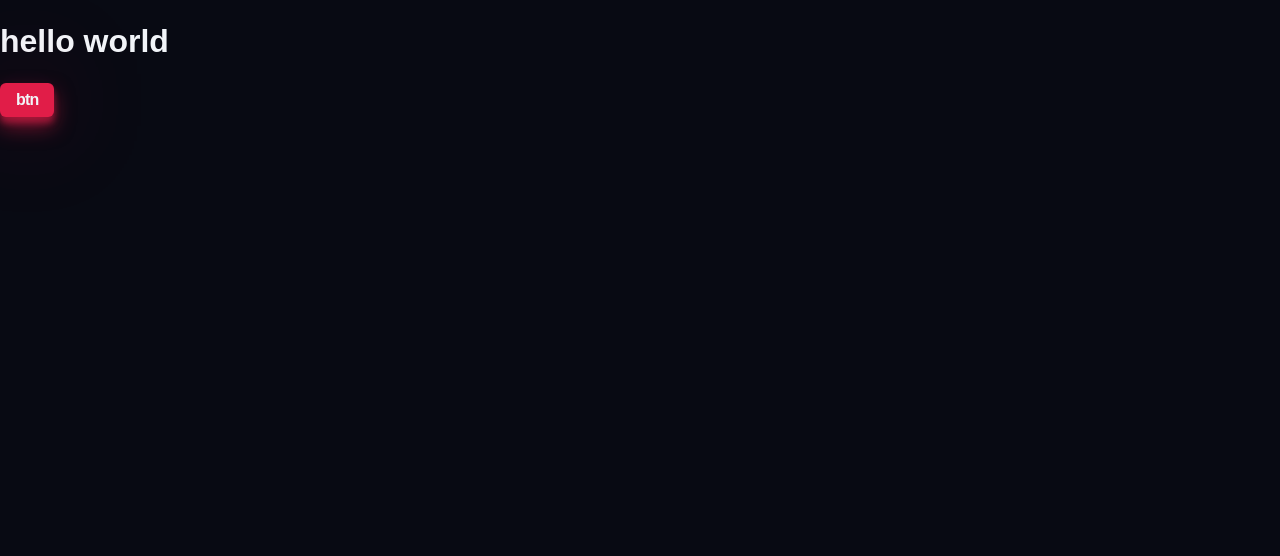
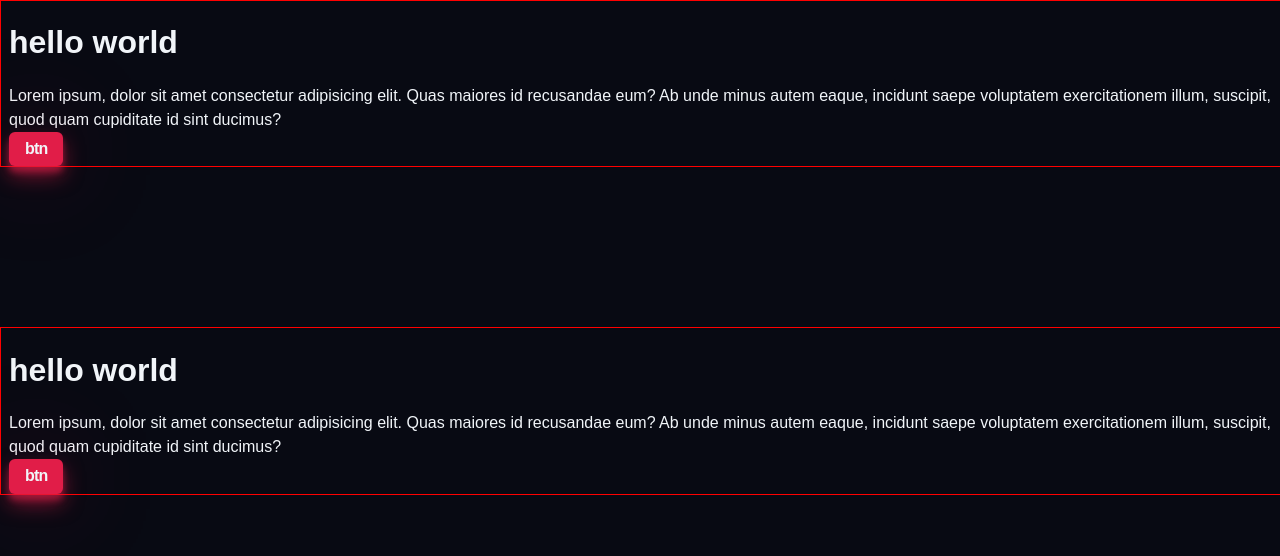
Before and after one commit to amanmulani09/Portfolio-RWD, a website built with Vite: page index.html in a window 1280 px wide. Built offline with nearby package versions, Linux system fonts and the light colour scheme; a web font is replaced by a local one.

Commit message:
feat:created responsive containers for each break-point

```diff
--- a/index.html
+++ b/index.html
@@ -8,8 +8,17 @@
   </head>
   <body>
     <div id="app">
-      <h1>hello world</h1>
-      <button class="btn"> btn </button>
+      <article class="container">
+        <h1>hello world</h1>
+        <p>Lorem ipsum, dolor sit amet consectetur adipisicing elit. Quas maiores id recusandae eum? Ab unde minus autem eaque, incidunt saepe voluptatem exercitationem illum, suscipit, quod quam cupiditate id sint ducimus?</p>
+        <button class="btn"> btn </button>
+      </article>
+      <article class="container section">
+        <h1>hello world</h1>
+        <p>Lorem ipsum, dolor sit amet consectetur adipisicing elit. Quas maiores id recusandae eum? Ab unde minus autem eaque, incidunt saepe voluptatem exercitationem illum, suscipit, quod quam cupiditate id sint ducimus?</p>
+        <button class="btn"> btn </button>
+      </article>
+
     </div>
     <script type="module" src="/src/main.ts"></script>
   </body>
--- a/src/styles/utils.css
+++ b/src/styles/utils.css
@@ -19,24 +19,63 @@
   }
 
 
-  /* .container {
+  .container {
+    width: 100%;
+    margin-left: auto;
+    margin-right: auto;
+    padding-left: 0.5rem;
+    padding-right: 0.5rem;
+    border: 1px solid red;
+  }
 
-  } */
+  .section {
+    margin-top: 5rem;
+  }
 
   /* XS */
-  @media (min-width: 475px) {}
+  @media (min-width: 475px) {
+    .container{
+        max-width: 475px; /* this*/
+    }
+  }
 
   /* SM */
-  @media (min-width: 640px) {}
+  @media (min-width: 640px) {
+    .container{
+        max-width: 640px; /* this*/
+    }
+  }
 
   /* MD */
-  @media (min-width: 768px) {}
+  @media (min-width: 768px) {
+    .container{
+        max-width: 768px; /* this*/
+    }
+  }
 
   /* LG */
-  @media (min-width: 1024px) {}
+  @media (min-width: 1024px) {
+    .container{
+        max-width: 1024px; /* this*/
+    }
+  }
 
   /* XL */
-  @media (min-width: 1280px) {}
+  @media (min-width: 1280px) {
+    .container{
+        max-width: 1280px; /* this*/
+    }
+    .section {
+        margin-top: 10rem;
+      }
+  }
 
   /* 2XL */
-  @media (min-width: 1536px) {}
+  @media (min-width: 1536px) {
+    .container{
+        max-width: 1536px; /* this*/
+    }
+    .section {
+        margin-top: 10rem;
+      }
+  }
```
